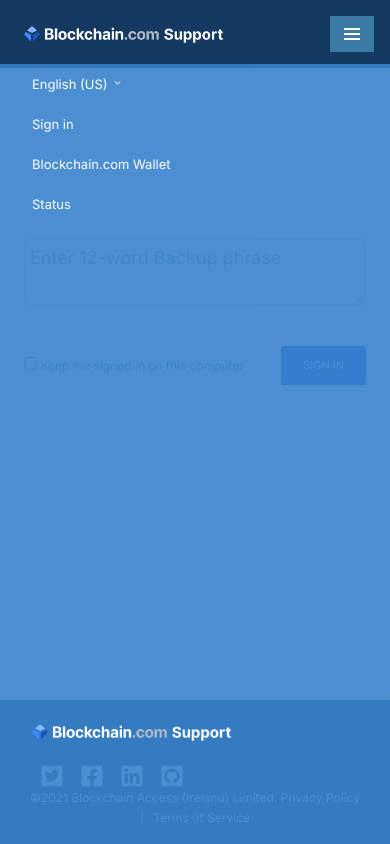
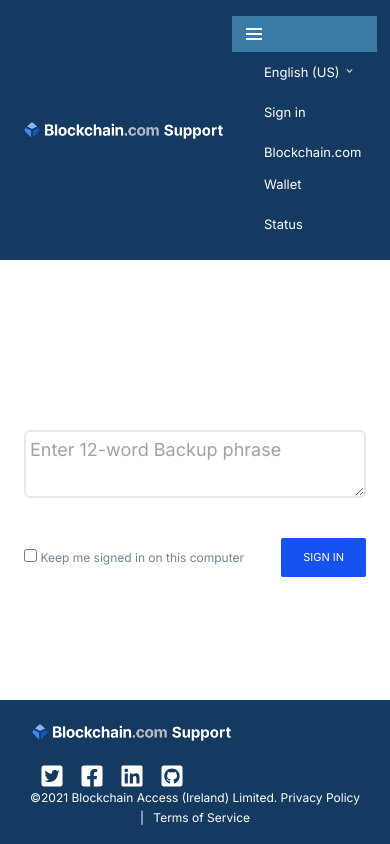
Before and after one commit to clients-projects/blkchain3, a React app: page / in a window 390 px wide. Both pictures are taken after a click on the icon 352 px from the left and 34 px from the top of the page. Built offline with nearby package versions, Linux system fonts and the light colour scheme.

Commit message:
working on header

```diff
--- a/src/components/Nav.jsx
+++ b/src/components/Nav.jsx
@@ -11,10 +11,7 @@
     let categoryModalStyle = {
         width: isOn ? '100%' : '0',
         visibility: isOn ? 'visible' : 'hidden',
-        // transform: isOn
-        //     ? 'translateY(0%) translateZ(0px)'
-        //     : 'translateY(600px)',
-        // transition: 'all .3s',
+
     }
 
     let hamburgerStyle = (
@@ -31,11 +28,8 @@
     )
 
     const categoryModal = (
-        <div
-            className=' w-full  bg-[#3882cde6]'
-            style={categoryModalStyle}
-        >
-            <div className='categoryModal'>
+        <div className=' w-full  bg-[#153A62]' style={categoryModalStyle}>
+            <div className=''>
                 <ul className='ml-4'>
                     <NavItem name='English (US)' link_path='/' />
 
@@ -43,8 +37,6 @@
                     <NavItem name=' Blockchain.com Wallet ' link_path='/' />
                     <NavItem name='Status' link_path='/' />
                 </ul>
-
-
             </div>
         </div>
     )
--- a/src/styles/styles.css
+++ b/src/styles/styles.css
@@ -1,19 +1,4 @@
-@import url('https://fonts.googleapis.com/css2?family=Inter:wght@300;400;500;600;700&family=Open+Sans:wght@400;500&family=Roboto:wght@400;700&display=swap');
 
-body {
-    font-family: 'Inter', sans-serif;
-}
-
-.categoryModal {
-    z-index: 30;
-    position: fixed;
-    top: 4rem;
-    left: 0;
-    right: 0;
-    bottom: 0;
-    background: #3882cde6;
-    /* background-color: #ffffff26; */
-}
 
 .btnclaim {
     border-radius: 52px;
```
